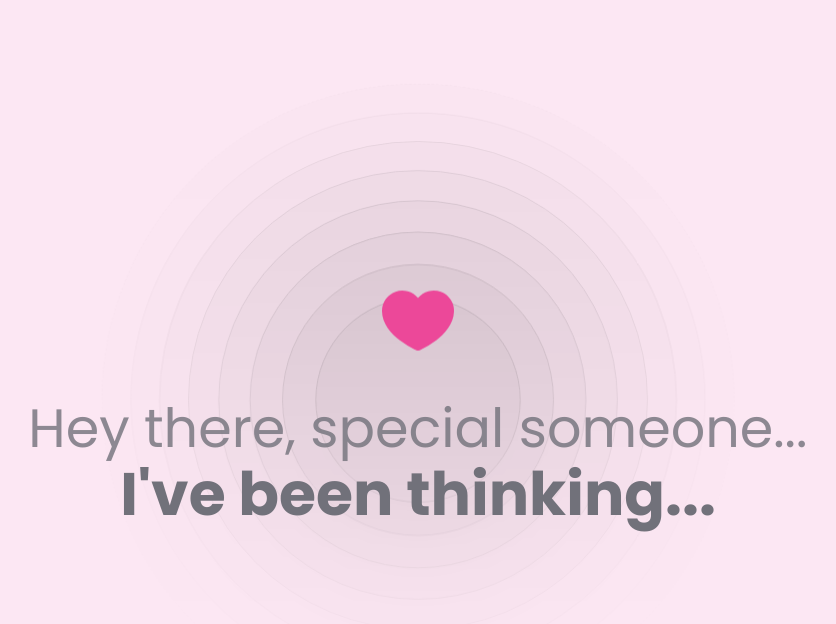
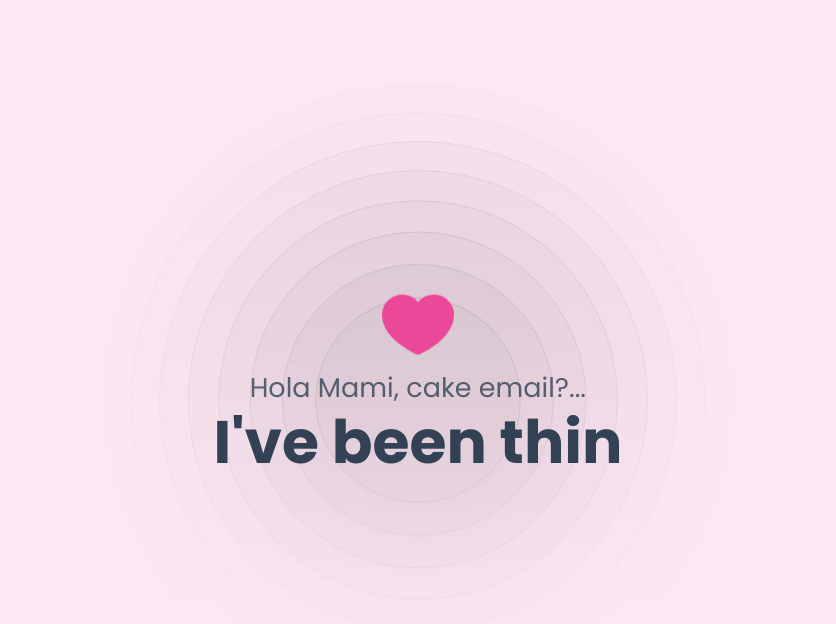
Before and after one commit to otixis101/daisy-val, a Next.js app: page / in a window 1280 px wide. Shown: the top 624 px of the page, without its empty margins (222-1058 px from the left). Built offline with nearby package versions, Linux system fonts and the light colour scheme.

Commit message:
feat: video and confetti added

```diff
--- a/src/app/page.tsx
+++ b/src/app/page.tsx
@@ -1,39 +1,49 @@
 "use client"
 
 import { useState, useCallback, useEffect } from "react"
-import Confetti from "@/components/Confetti"
 import Ripple from "@/components/ripple"
 import { Modal } from "@/components/Modal"
 import { TypingAnimation } from "@/components/magicui/typing-animation"
 import { WordRotate } from "@/components/magicui/word-rotate"
 import { HeartIcon } from "@heroicons/react/16/solid"
+import { ConfettiButton } from "@/components/ConfettiButton"
+import { ConfettiFireworks } from "@/components/ConfettiFireWorks"
 
 const messages = [
-  "Hey there, special someone...",
+  "Hola Mami, cake email?...",
   "I've been thinking...",
-  "About how amazing you are...",
-  "And how happy you make me...",
+  "About how lucky I am to have you...",
+  "About all the little moments we've shared...",
+  "The way you make me laugh, the way you understand me...",
+  "You're my best friend, my partner, my everything...",
+  "And I wouldn't trade what we have for anything...",
   "So I wanted to ask...",
   "Will you be my",
 ]
 
 // Array of timeout lengths (in milliseconds) for each message
-const messageDelays = [3000, 3000, 3500, 4000, 3500, 5000] // Adjust these values as needed
+const messageDelays = [4000, 3500, 3500, 4000, 8500, 6500, 5500, 4000, 3500, 5000] // Adjust these values as needed
 
 export default function Home() {
   const [currentMessage, setCurrentMessage] = useState(0)
   const [showConfetti, setShowConfetti] = useState(false)
   const [modalOpen, setModalOpen] = useState(false)
+  const [rejected, setRejected] = useState(false)
 
   const handleYes = useCallback(() => {
-    setShowConfetti(true)
-    setModalOpen(true)
+    setShowConfetti(true) // Show confetti and yayy.mp4
+    setRejected(false) // Ensure rejected state is false
   }, [])
 
   const handleNo = useCallback(() => {
+    setRejected(true) // Show ruin.mp4
+    setShowConfetti(false) // Ensure confetti is hidden
+  }, [])
+
+  const handleRestart = useCallback(() => {
     setShowConfetti(false)
-    setModalOpen(false)
-    setCurrentMessage(0)
+    setRejected(false)
+    setCurrentMessage(0) // Reset to the first message
   }, [])
 
   const names = [
@@ -42,7 +52,11 @@ export default function Home() {
     "Baby Girl?",
     "Sugar Bankasa?",
     "Partner in Heist?",
-    "Bunk Coffin Mate?",
+    "Forever Love?",
+    "Soulmate?",
+    "Better Half?",
+    "Mi Media Naranja?",
+    "Bunk-Coffin Mate?",
   ]
 
   useEffect(() => {
@@ -57,16 +71,36 @@ export default function Home() {
   }, [currentMessage])
 
   return (
-    <main className="relative flex grow w-full h-full flex-col items-center justify-center px-4 overflow-clip">
+    <main className="relative flex grow w-full h-full flex-col items-center justify-center px-4 pb-12 overflow-clip">
+      {/* Video Background */}
+      {showConfetti && (
+        <video
+          autoPlay
+          loop
+          className="absolute inset-0 w-full h-full object-cover opacity-30 z-0"
+        >
+          <source src="/videos/yayy.mp4" type="video/mp4" />
+          Your browser does not support the video tag.
+        </video>
+      )}
+
+      {rejected && (
+        <video
+          autoPlay
+          loop
+          className="absolute inset-0 w-full h-full object-cover opacity-30 z-0"
+        >
+          <source src="/videos/ruin.mp4" type="video/mp4" />
+          Your browser does not support the video tag.
+        </video>
+      )}
+
       <Ripple />
-      {showConfetti && <Confetti />}
+      <HeartIcon className="w-24 h-24 mx-auto text-pink-500 animate-bounce sticky top-10" />
       <Modal isOpen={modalOpen} onClose={() => setModalOpen(false)} />
-      <div className="text-center space-y-8">
-        {/* Heart icon */}
-        <HeartIcon className="w-24 h-24 mx-auto text-pink-500 animate-bounce"/>
-
+      <div className="text-center relative flex flex-col">
         {/* Render all messages up to the current one */}
-        <div className="flex flex-col items-center justify-center">
+        <div className="flex flex-col items-center justify-end">
           {messages.slice(0, currentMessage + 1).map((message, index) => {
             const isCurrent = index === currentMessage;
             const distanceFromCurrent = currentMessage - index;
@@ -74,29 +108,25 @@ export default function Home() {
             return (
               <div
                 key={index}
-                className={`transition-all ease-in-out duration-200 text-muted-foreground ${
-                  isCurrent
-                    ? "text-4xl sm:text-6xl font-bold "
-                    : `text-${3 - index}xl sm:text-${6 - index}xl`
+                className={`transition-all ease-in-out duration-200 text-slate-700 ${isCurrent
+                    ? "text-3xl sm:text-6xl font-bold "
+                    : `text-${3 - index}xl sm:text-${4 - index}xl`
                   }`}
                 style={{
-                  transform: `translateY(${distanceFromCurrent * -6}px) scale(${
-                    1 - distanceFromCurrent * 0.1
+                  transform: `translateY(${distanceFromCurrent * -6}px) scale(${1 - distanceFromCurrent * 0.1
                     })`,
                   opacity: 1 - distanceFromCurrent * 0.2,
                 }}
               >
                 {isCurrent && index === messages.length - 1 ? (
                   <div className="flex justify-center flex-wrap gap-3">
-                    <TypingAnimation className="text-4xl sm:text-6xl break-words font-bold text-muted-foreground">
+                    <TypingAnimation className="text-4xl sm:text-6xl break-words font-bold text-slate-700">
                       {message}
                     </TypingAnimation>
                     <WordRotate words={names} className={`text-4xl sm:text-6xl break-words font-bold text-pink-500`} />
                   </div>
                 ) : (
-                  <TypingAnimation>
-                      {message}
-                    </TypingAnimation>
+                  <TypingAnimation>{message}</TypingAnimation>
                 )}
               </div>
             );
@@ -105,22 +135,40 @@ export default function Home() {
 
         {/* Buttons appear on last message */}
         {currentMessage === messages.length - 1 && (
-          <div className="space-x-4">
-            <button
+          <div className="gap-4 flex flex-col items-center justify-center py-4 sm:flex-row">
+
+            {/* Confetti Fireworks when accepted */}
+            {showConfetti && <ConfettiFireworks />}
+            {!showConfetti && !rejected && (
+              <ConfettiButton
                 onClick={handleYes}
-              className="bg-pink-500 hover:bg-pink-600 text-white font-bold py-5 px-8 rounded-full transition duration-300"
+                className="bg-pink-500 hover:bg-pink-600 w-full max-w-xs h-fit text-white font-bold !py-4 !px-8 rounded-full transition duration-300"
               >
                 Yes! Baby
-            </button>
+              </ConfettiButton>
+            )}
+
+            {!showConfetti && !rejected && (
               <button
                 onClick={handleNo}
-              className="bg-gray-300 hover:bg-gray-400 text-gray-800 font-bold py-5 px-8 rounded-full transition duration-300"
+                className="w-full max-w-xs bg-gray-300 hover:bg-gray-400 text-gray-800 font-bold py-4 px-8 rounded-full transition duration-300"
               >
                 Ewww.. No!
               </button>
+            )}
+
+            {(showConfetti || rejected) && (
+              <button
+                onClick={handleRestart}
+                className="w-full max-w-xs bg-gray-300 hover:bg-gray-400 text-gray-800 font-bold py-4 px-8 rounded-full transition duration-300"
+              >
+                Restart
+              </button>
+            )}
           </div>
         )}
       </div>
+
     </main>
   )
 }
--- a/src/components/ConfettiFireWorks.tsx
+++ b/src/components/ConfettiFireWorks.tsx
@@ -35,8 +35,11 @@ export function ConfettiFireworks() {
     };
 
     return (
-    <div className="relative">
-      <Button onClick={handleClick}>Trigger Fireworks</Button>
+        <div className="relative w-full">
+            <Button onClick={handleClick}
+                className="bg-pink-500 hover:bg-pink-600 !w-full max-w-xs h-fit text-white font-bold !py-4 !px-8 rounded-full" >
+                Inomi?
+            </Button>
         </div>
     );
 }
```
Also changed, not shown: 2 other files (tests, documents, lock files or other folders). Lines whose indentation alone changed are shown as unchanged.
